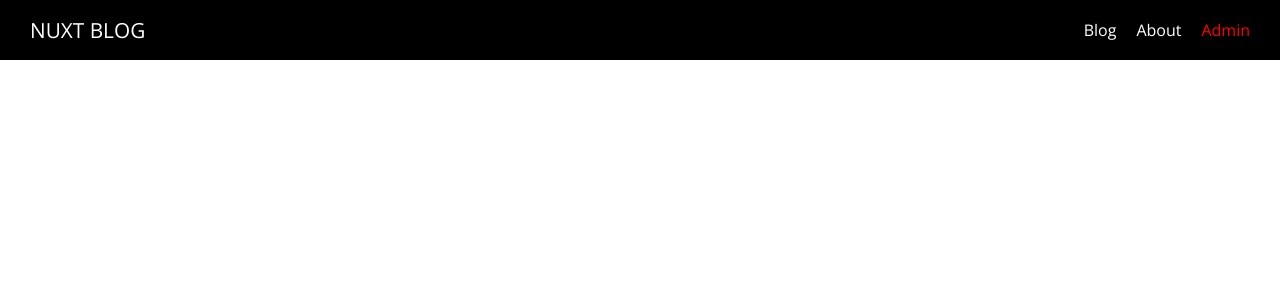
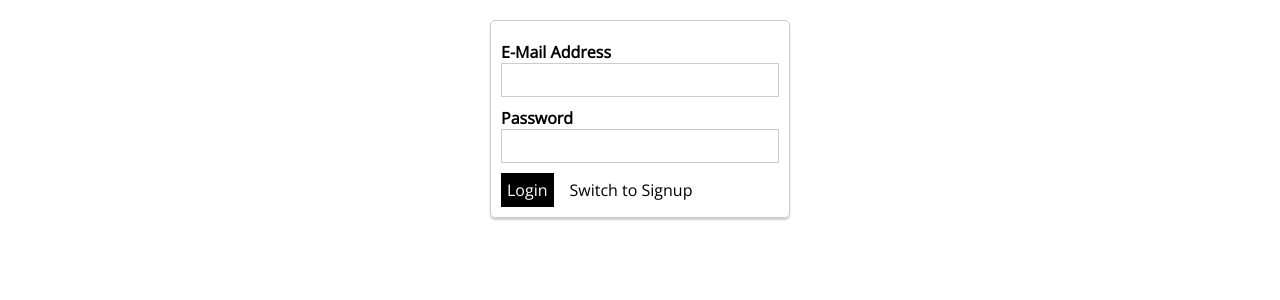
Before and after one commit to saikatbhuiyan/nuxt-blog, a Nuxt app: page /admin/auth in a window 1280 px wide. Shown: the top 300 px of the page. Built offline with nearby package versions, Linux system fonts and the light colour scheme.

Commit message:
admin auth section

```diff
--- a/pages/admin/auth/index.vue
+++ b/pages/admin/auth/index.vue
@@ -0,0 +1,53 @@
+<template>
+  <div class="admin-auth-page">
+    <div class="auth-container">
+      <form>
+        <AppControlInput type="email">E-Mail Address</AppControlInput>
+        <AppControlInput type="password">Password</AppControlInput>
+        <AppButton type="submit">{{ isLogin ? "Login" : "Sign Up" }}</AppButton>
+        <AppButton
+          type="button"
+          btn-style="inverted"
+          style="margin-left: 10px"
+          @click="isLogin = !isLogin"
+          >Switch to {{ isLogin ? "Signup" : "Login" }}</AppButton
+        >
+      </form>
+    </div>
+  </div>
+</template>
+
+<script>
+import AppControlInput from "@/components/UI/AppControlInput";
+import AppButton from "@/components/UI/AppButton";
+
+export default {
+  name: "AdminAuthPage",
+  layout: "admin",
+  components: {
+    AppControlInput,
+    AppButton,
+  },
+  data() {
+    return {
+      isLogin: true,
+    };
+  },
+};
+</script>
+
+<style scoped>
+.admin-auth-page {
+  padding: 20px;
+}
+
+.auth-container {
+  border: 1px solid #ccc;
+  border-radius: 5px;
+  box-shadow: 0 2px 2px #ccc;
+  width: 300px;
+  margin: auto;
+  padding: 10px;
+  box-sizing: border-box;
+}
+</style>
--- a/pages/admin/index.vue
+++ b/pages/admin/index.vue
@@ -1,7 +1,9 @@
 <template>
   <div class="admin-page">
     <section class="new-post">
-      <button @click="$router.push('/admin/new-post')">Create Post</button>
+      <AppButton @click="$router.push('/admin/new-post')"
+        >Create Post</AppButton
+      >
     </section>
     <section class="existing-posts">
       <h1>Existing Posts</h1>
@@ -12,10 +14,13 @@
 
 <script>
 import PostList from "@/components/Posts/PostList";
+import AppButton from "@/components/UI/AppButton";
 
 export default {
+  layout: "admin",
   components: {
     PostList,
+    AppButton,
   },
 };
 </script>
```
